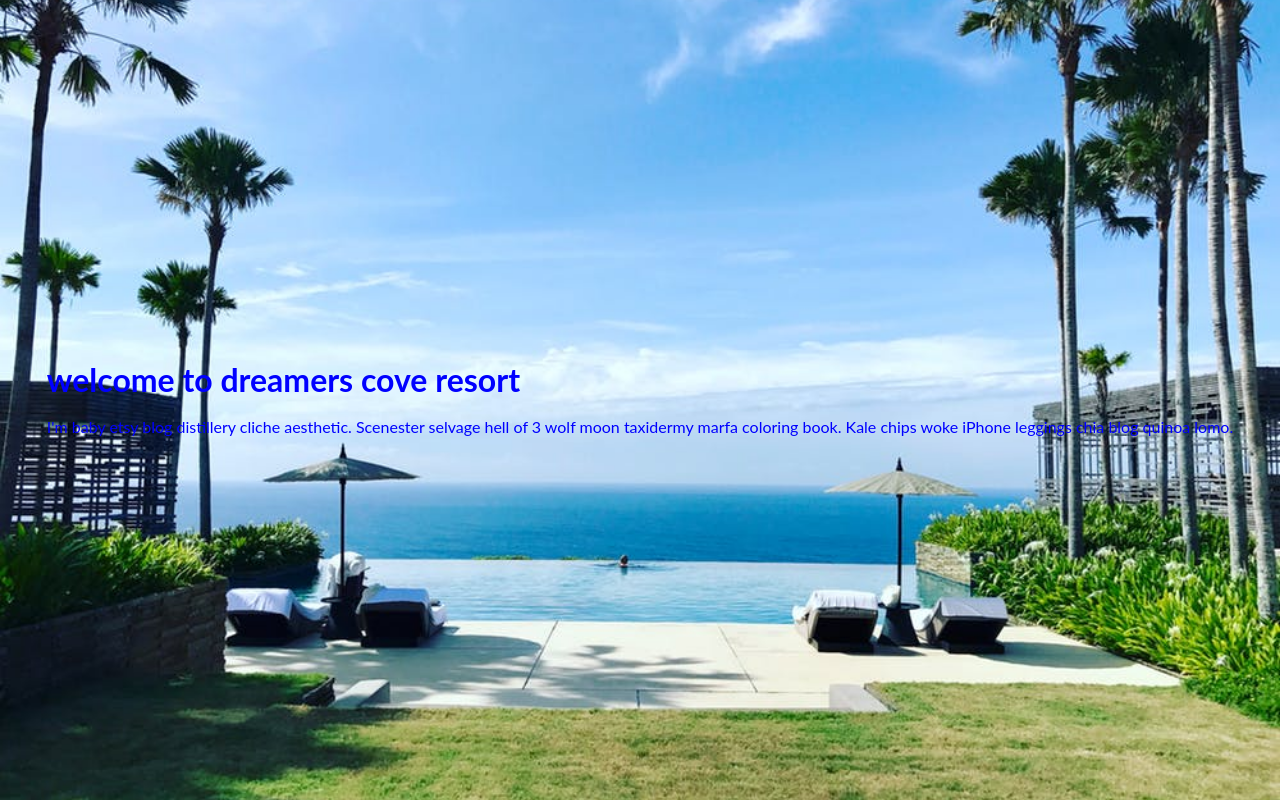
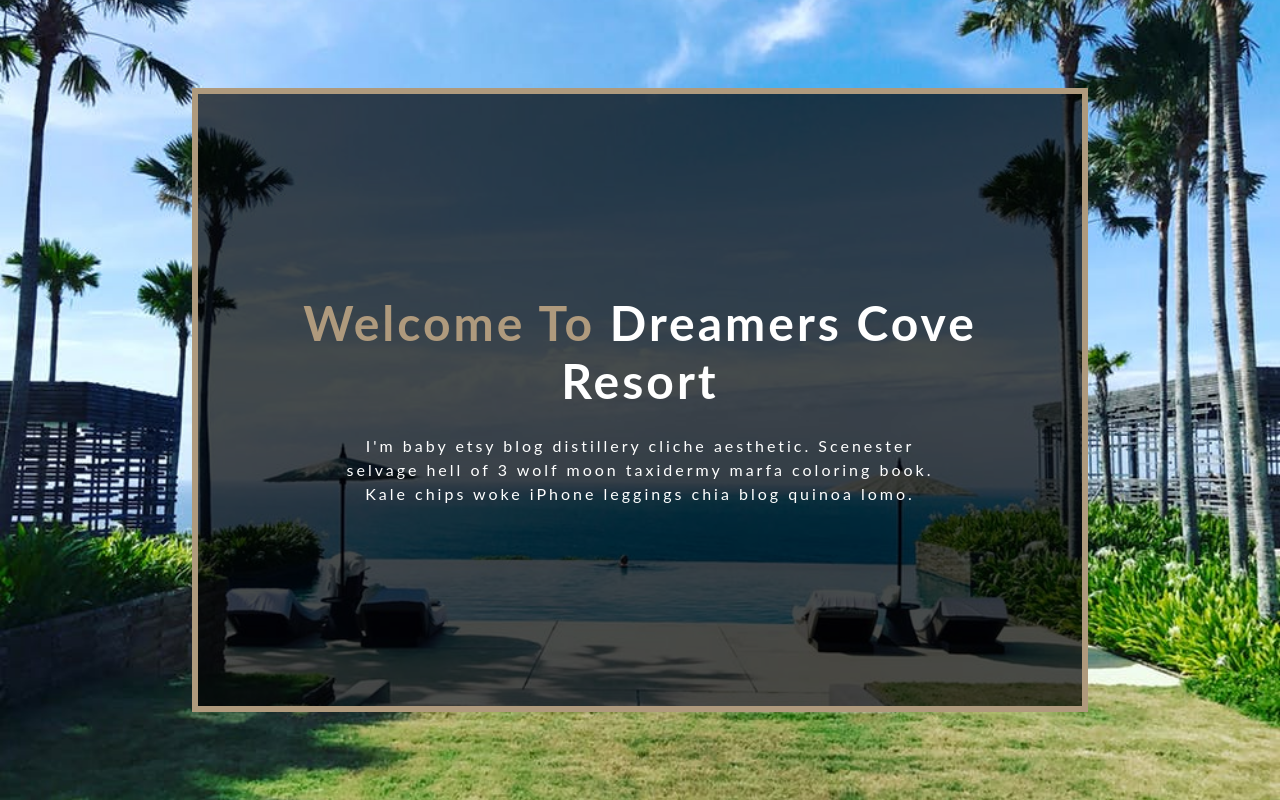
Before and after one commit to onTheDL/dc-resort, a React (Create React App) app: page / in a window 1280 px wide. Built offline with nearby package versions, Linux system fonts and the light colour scheme.

Commit message:
Add header animation

```diff
--- a/src/components/globals/Banner.js
+++ b/src/components/globals/Banner.js
@@ -1,21 +1,83 @@
-import React from 'react'
-import styled, { css, keyframes } from 'styled-components'
-import { setColor } from '../../styles'
+import React from "react";
+import styled, { css, keyframes } from "styled-components";
+import {
+  setColor,
+  setRem,
+  setLetterSpacing,
+  setBorder,
+  media,
+} from "../../styles";
+
+const fadeIn = (start, mid, end) => {
+  const animation = keyframes`
+    0%{
+      opacity: 0;
+      transform: translateY(${start})
+    }
+    50%{
+      opacity: 0.5;
+      transform: translateY(${mid})
+    }
+    100%{
+      opacity: 1;
+      transform: translateY(${end})
+    }
+  `;
+  return css`
+    animation: ${animation} 3s ease-in-out;
+  `;
+};
 
 function Banner({ className, title, text, children, greeting }) {
   return (
     <div className={className}>
-      <h1>{greeting} <span>{title}</span></h1>
-      <div className='info'>
+      <h1>
+        {greeting} <span>{title}</span>
+      </h1>
+      <div className="info">
         <p>{text}</p>
         {children}
       </div>
     </div>
-  )
+  );
 }
 
 const BannerWrapper = styled(Banner)`
-  color: blue;
-`
+  background: rgba(0, 0, 0, 0.7);
+  color: ${setColor.mainWhite};
+  text-align: center;
+  padding: ${setRem(200)} ${setRem(32)};
+  ${setLetterSpacing(3)};
+  h1 {
+    text-transform: capitalize;
+    font-size: ${setRem(48)};
+    color: ${setColor.primaryColor};
+    span {
+      color: ${setColor.mainWhite};
+    }
+  }
+  p {
+    width: 85%;
+    margin: 0 auto;
+  }
 
-export default BannerWrapper
+  ${media.tablet`
+    width: 70vw;
+    ${setBorder({ width: "6px", color: setColor.primaryColor })};
+    p {
+      width: 75%;
+    }
+  `}
+
+  h1 {
+    /* animation */
+    ${fadeIn('100%', '-10%', '0')}
+  }
+  .info {
+    /* animation */
+    ${fadeIn('-100%', '10%', '0')}
+
+  }
+`;
+
+export default BannerWrapper;
--- a/src/styles.js
+++ b/src/styles.js
@@ -1,3 +1,5 @@
+import { css } from "styled-components";
+
 export const setColor = {
   primaryColor: "#af9a7d",
   mainWhite: "#fff",
@@ -28,3 +30,38 @@ export const setBackground = ({
       url(${img}) center/cover fixed no-repeat;
   `;
 };
+
+export const setRem = (number = 16) => {
+  return `
+    ${number / 16}rem
+  `;
+};
+
+export const setLetterSpacing = (number = 2) => {
+  return `letter-spacing: ${number}px`;
+};
+
+export const setBorder = ({
+  width = "2px",
+  style = "solid",
+  color = "black",
+} = {}) => {
+  return `border: ${width} ${style} ${color}`;
+};
+
+const sizes = {
+  large: 1200,
+  desktop: 992,
+  tablet: 768,
+  phone: 576,
+};
+
+//Iterate through the sizes and create a media template
+export const media = Object.keys(sizes).reduce((acc, label) => {
+  acc[label] = (...args) => css`
+    @media (min-width: ${sizes[label] / 16}em) {
+      ${css(...args)}
+    }
+  `;
+  return acc;
+}, {});
```
Also changed, not shown: 1 other file (tests, documents, lock files or other folders).
